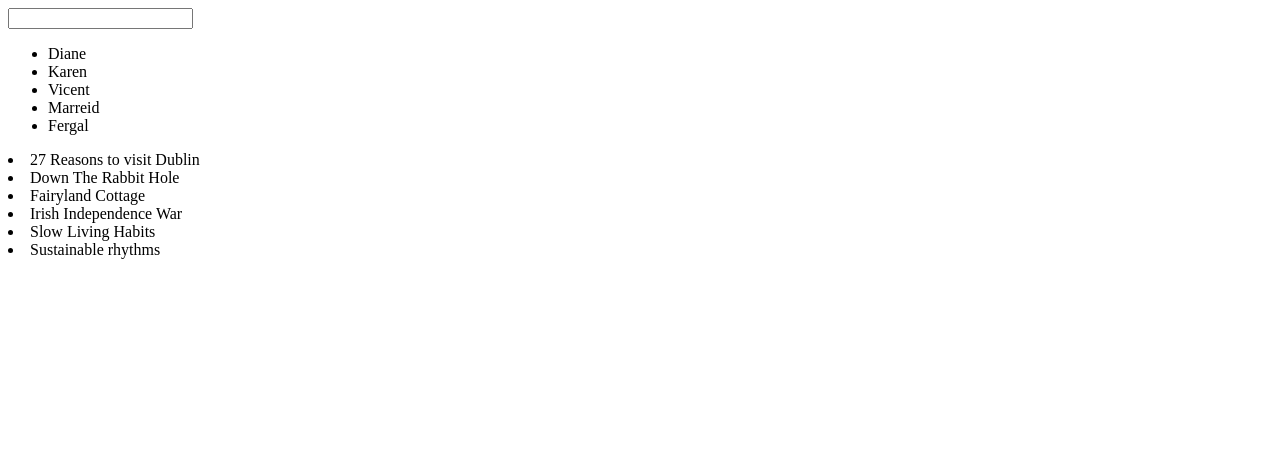
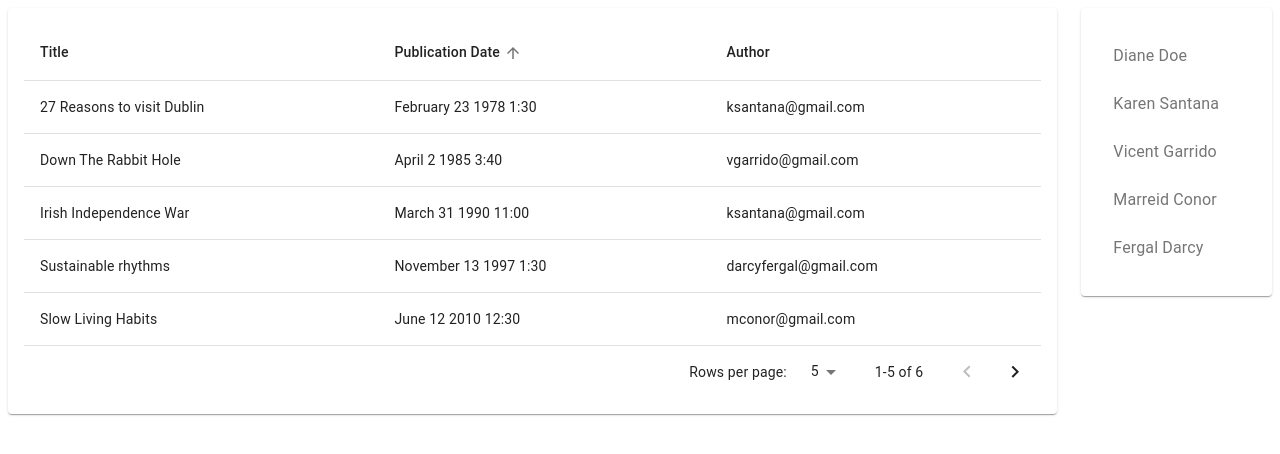
Before and after one commit to karensantana/Authorly, a React (Create React App) app: page / in a window 1280 px wide. Shown: the top 454 px of the page. Built offline with nearby package versions, Linux system fonts and the light colour scheme.

Commit message:
Refactor and adding Pagination

```diff
--- a/src/actions/actionTypes.js
+++ b/src/actions/actionTypes.js
@@ -2,3 +2,5 @@ export const SELECTED_AUTHOR = 'SELECTED_AUTHOR';
 export const SELECTED_SORTING_KEY = 'SELECTED_SORTING_KEY';
 export const SELECTED_SORTING_ORDER = 'SELECTED_SORTING_ORDER';
 export const SEARCH_BY_TITLE = 'SEARCH_BY_TITLE';
+export const SELECTED_PAGE = 'SELECTED_PAGE';
+export const SELECTED_ROWS_PER_PAGE = 'SELECTED_ROWS_PER_PAGE';
--- a/src/actions/index.js
+++ b/src/actions/index.js
@@ -1,4 +1,10 @@
-import { SELECTED_AUTHOR, SELECTED_SORTING_ORDER, SELECTED_SORTING_KEY, SEARCH_BY_TITLE } from './actionTypes';
+import { SELECTED_AUTHOR,
+    SELECTED_SORTING_ORDER,
+    SELECTED_SORTING_KEY,
+    SEARCH_BY_TITLE,
+    SELECTED_PAGE,
+    SELECTED_ROWS_PER_PAGE
+ } from './actionTypes';
 
 export function searchByTitle (title) {
     return {
@@ -27,3 +33,17 @@ export function selectedSortingOrder (sortingOrder) {
         payload: sortingOrder
     }
 }
+
+export function selectedRowsPerPage (rowsPerPage) {
+    return {
+        type: SELECTED_ROWS_PER_PAGE,
+        payload: rowsPerPage
+    }
+}
+
+export function selectedPage (page) {
+    return {
+        type: SELECTED_PAGE,
+        payload: page
+    }
+}
--- a/src/components/App.js
+++ b/src/components/App.js
@@ -1,14 +1,10 @@
 import React from 'react';
-import AuthorList from '../containers/AuthorList';
-import SearchTerm from '../containers/SearchTerm';
-import VisibleTableList from '../containers/VisibleTableList';
+import Main from '../components/Main';
 
 const App = () => {
     return (
         <div>
-            <SearchTerm />
-            <AuthorList />
-            <VisibleTableList />
+            <Main />
         </div>
     )
 }
--- /dev/null
+++ b/src/components/Main.js
@@ -0,0 +1,40 @@
+import React from 'react';
+import { makeStyles } from '@material-ui/core/styles';
+import Paper from '@material-ui/core/Paper';
+import Grid from '@material-ui/core/Grid';
+import AuthorList from '../containers/AuthorList';
+import VisibleTableList from '../containers/VisibleTableList';
+
+const useStyles = makeStyles(theme => ({
+  root: {
+    flexGrow: 1,
+  },
+  paper: {
+    padding: theme.spacing(2),
+    textAlign: 'center',
+    color: theme.palette.text.secondary,
+  },
+}));
+
+const Main = () => {
+  const classes = useStyles();
+
+  return (
+    <div className={classes.root}>
+      <Grid container spacing={3}>
+        <Grid item xs={10}>
+          <Paper className={classes.paper}>
+                <VisibleTableList />
+          </Paper>
+        </Grid>
+        <Grid item xs={2}>
+            <Paper className={classes.paper}>
+                <AuthorList />
+            </Paper>
+        </Grid>
+      </Grid>
+    </div>
+  );
+}
+
+export default Main;
--- /dev/null
+++ b/src/components/Table.js
@@ -0,0 +1,88 @@
+import React from 'react';
+import Table from '@material-ui/core/Table';
+import TableBody from '@material-ui/core/TableBody';
+import TableCell from '@material-ui/core/TableCell';
+import TableHead from '@material-ui/core/TableHead';
+import TableRow from '@material-ui/core/TableRow';
+import Paper from '@material-ui/core/Paper';
+import TablePagination from '@material-ui/core/TablePagination';
+import TableSortLabel from '@material-ui/core/TableSortLabel';
+
+const  PublicationsTable = props => {
+  const rows = props.publications;
+  const sortingOrder = props.sortingOrder;
+  const sortingKey = props.sortingKey;
+  const selectedSortingKey = props.selectedSortingKey;
+  const selectedSortingOrder = props.selectedSortingOrder;
+  const page = props.page;
+  const rowsPerPage = props.rowsPerPage;
+  const selectedPage = props.selectedPage;
+  const selectedRowsPerPage = props.selectedRowsPerPage;
+  return (
+    <div>
+        <Table aria-label="simple table">
+            <TableHead>
+                <TableRow>
+                <TableCell align ="left">Title</TableCell>
+                <TableCell align ="left">
+                    Publication Date
+                    <TableSortLabel
+                        active = { sortingKey === 'date' ? true : false }
+                        direction = { sortingOrder }
+                        onClick = {() => {
+                            selectedSortingKey('date');
+                            selectedSortingOrder(sortingOrder === 'asc'? 'desc': 'asc');
+                        }}
+                    >
+                    </TableSortLabel>
+                </TableCell>
+                <TableCell align="left">
+                    Author
+                    <TableSortLabel
+                        active = { sortingKey === 'authorEmail' ? true : false }
+                        direction = { sortingOrder }
+                        onClick = {() => {
+                            selectedSortingKey('authorEmail');
+                            selectedSortingOrder(sortingOrder === 'asc'? 'desc': 'asc');
+                        }}
+                    >
+                    </TableSortLabel>
+                </TableCell>
+                </TableRow>
+            </TableHead>
+        <TableBody>
+            {rows.slice(page * rowsPerPage, page * rowsPerPage + rowsPerPage).map(row => (
+            <TableRow key={row.name}>
+                <TableCell
+                    align="left"
+                    sortDirection= 'asc'
+                >
+                    {row.title}
+                </TableCell>
+                <TableCell align="left">
+                    {row.date}
+                </TableCell>
+                <TableCell align="left">
+                    {row.authorEmail}
+                </TableCell>
+            </TableRow>
+            ))}
+        </TableBody>
+    </Table>
+    <TablePagination
+        rowsPerPageOptions={[5, 10, 25]}
+        component="div"
+        count={rows.length}
+        rowsPerPage={rowsPerPage}
+        page={page}
+        onChangePage={ (event, newPage) => {selectedPage(newPage)}}
+        onChangeRowsPerPage={event => {
+            selectedRowsPerPage(parseInt(event.target.value, 10));
+            selectedPage(0);
+          }}
+  />
+    </div>
+  );
+}
+
+export default PublicationsTable;
--- a/src/containers/AuthorList.js
+++ b/src/containers/AuthorList.js
@@ -1,21 +1,30 @@
 import React, { Component } from 'react';
 import { connect } from 'react-redux';
 import { selectedAuthor } from '../actions'
+import { makeStyles } from '@material-ui/core/styles';
+import List from '@material-ui/core/List';
+import ListItem from '@material-ui/core/ListItem';
+import ListItemText from '@material-ui/core/ListItemText';
+import Divider from '@material-ui/core/Divider';
+
 
 class AuthorList extends Component {
     renderList(){
         return this.props.authors.authorsList.map( author => {
             return (
-                <li key={ author.email }onClick={()=> this.props.selectedAuthor(author)}> {author.firstName} </li>
+                <ListItem button>
+                    <ListItemText onClick={()=> this.props.selectedAuthor(author)} primary={author.firstName + ' ' + author.lastName} />
+                </ListItem>
+                //<li key={ author.email }onClick={()=> this.props.selectedAuthor(author)}> {author.firstName} </li>
             );
         });
     }
 
     render(){
         return (
-            <ul>
+            <List component="nav" aria-label="secondary mailbox folders">
                 { this.renderList() }
-            </ul>
+            </List>
         );
     }
 }
--- a/src/containers/VisibleTableList.js
+++ b/src/containers/VisibleTableList.js
@@ -1,28 +1,50 @@
 import React, { Component } from 'react';
 import { connect } from 'react-redux';
 import { getSortedPublications } from '../selectors';
+import PublicationsTable from '../components/Table'
+import { selectedSortingKey,
+     selectedSortingOrder,
+     selectedRowsPerPage,
+     selectedPage
+    } from '../actions';
 
 class VisibleTableList extends Component {
-    renderList(){
-        return this.props.publications.map( publication => {
-            return (
-                <li > {publication.title} </li>
-            );
-        });
-    }
+    render() {
 
-    render() {
         return (
-            <div> { this.renderList()} </div>
+            <div>
+                <PublicationsTable
+                selectedSortingKey = {this.props.selectedSortingKey}
+                selectedSortingOrder = {this.props.selectedSortingOrder}
+                sortingKey = {this.props.sortingKey}
+                sortingOrder = {this.props.sortingOrder}
+                publications={this.props.publications}
+                page= {this.props.page}
+                rowsPerPage= {this.props.rowsPerPage}
+                selectedPage= {this.props.selectedPage}
+                selectedRowsPerPage={this.props.selectedRowsPerPage}
+                />
+            </div>
         );
     }
 }
 
 const mapStateToProps = state => {
+    console.log(state);
     return {
-        publications: getSortedPublications(state)
-
+        publications: getSortedPublications(state),
+        sortingOrder: state.dataOrderParameters.sortingOrder,
+        sortingKey: state.dataOrderParameters.sortingKey,
+        page: state.dataOrderParameters.page,
+        rowsPerPage: state.dataOrderParameters.rowsPerPage
     }
 }
 
-export default connect(mapStateToProps)(VisibleTableList);
+export default connect(
+    mapStateToProps,
+    {   selectedSortingKey,
+        selectedSortingOrder,
+        selectedPage,
+        selectedRowsPerPage
+    }
+    )(VisibleTableList);
--- a/src/reducers/PublicationReducer.js
+++ b/src/reducers/PublicationReducer.js
@@ -1,10 +1,10 @@
 const initialState =  [
-        { title: '27 Reasons to visit Dublin', date: '', author: 'ksantana@gmail.com' },
-        { title: 'Irish Independence War', date: '', author: 'ksantana@gmail.com' },
-        { title: 'Down The Rabbit Hole', date: '', author: 'vgarrido@gmail.com' },
-        { title: 'Slow Living Habits', date: '', author: 'mconor@gmail.com' },
-        { title: 'Sustainable rhythms', date: '', author: 'darcyfergal@gmail.com' },
-        { title: 'Fairyland Cottage', date: '', author: 'mconor@gmail.com' },
+        { title: '27 Reasons to visit Dublin', date: "February 23 1978 1:30", authorEmail: 'ksantana@gmail.com' },
+        { title: 'Irish Independence War', date: "March 31 1990 11:00", authorEmail: 'ksantana@gmail.com' },
+        { title: 'Down The Rabbit Hole', date: "April 2 1985 3:40", authorEmail: 'vgarrido@gmail.com' },
+        { title: 'Slow Living Habits', date: "June 12 2010 12:30", authorEmail: 'mconor@gmail.com' },
+        { title: 'Sustainable rhythms', date: "November 13 1997 1:30", authorEmail: 'darcyfergal@gmail.com' },
+        { title: 'Fairyland Cottage', date: "December 1 2019 6:00", authorEmail: 'mconor@gmail.com' },
     ];
 
 export function publicationReducer (state = initialState, action) {
--- a/src/reducers/SortingFilterReducer.js
+++ b/src/reducers/SortingFilterReducer.js
@@ -1,25 +1,41 @@
-import { SELECTED_SORTING_ORDER, SELECTED_SORTING_KEY, SEARCH_BY_TITLE } from '../actions/actionTypes';
+import {
+    SELECTED_SORTING_ORDER,
+    SELECTED_SORTING_KEY,
+    SEARCH_BY_TITLE,
+    SELECTED_ROWS_PER_PAGE,
+    SELECTED_PAGE
+ } from '../actions/actionTypes';
 
 const initialState = {
-    sortingOrder: 'ASC',
-    sortingKey: 'TITLE',
-    searchTitle: ''
+    sortingOrder: 'asc',
+    sortingKey: 'date',
+    searchTitle: '',
+    page: 0,
+    rowsPerPage: 5
 }
 
 export function sortingFilterReducer (state= initialState, action) {
     switch (action.type) {
         case SELECTED_SORTING_ORDER:
             return Object.assign({}, state, {
-                selectedAuthor: action.payload
+                sortingOrder: action.payload
             });
         case SELECTED_SORTING_KEY:
             return Object.assign({}, state, {
-                selectedAuthor: action.payload
+                sortingKey: action.payload
             });
         case SEARCH_BY_TITLE:
             return Object.assign({}, state, {
                 searchTitle: action.payload
             });
+        case SELECTED_PAGE:
+            return Object.assign({}, state, {
+                page: action.payload
+            });
+        case SELECTED_ROWS_PER_PAGE:
+            return Object.assign({}, state, {
+                rowsPerPage: action.payload
+            })
         default:
             return state;
     }
--- a/src/selectors/index.js
+++ b/src/selectors/index.js
@@ -6,18 +6,15 @@ const getSortingOrder = state => state.dataOrderParameters.sortingOrder
 const getAuthor = state => state.authors.selectedAuthor
 const getSearchByTitle = state => state.dataOrderParameters.searchTitle
 
-function compare(a, b) {
-    // Use toUpperCase() to ignore character casing
-    const titleA = a.title
-    const titleB = b.title
-
-    let comparison = 0;
-    if (titleA > titleB) {
-      comparison = 1;
-    } else if (titleA < titleB) {
-      comparison = -1;
+//Sorting function
+function desc(a, b, orderBy) {
+    if (b[orderBy] < a[orderBy]) {
+      return -1;
     }
-    return comparison;
+    if (b[orderBy] > a[orderBy]) {
+      return 1;
+    }
+    return 0;
 }
 const getFilteredByTitle = createSelector(
     [getSearchByTitle, getPublications],
@@ -43,7 +40,7 @@ const getFilteredByAuthor = createSelector(
         else {
             return (
                 publications.filter( function (publication) {
-                    return publication.author === author.email
+                    return publication.authorEmail === author.email
                 })
             );
         }
@@ -53,25 +50,16 @@ const getFilteredByAuthor = createSelector(
 export const getSortedPublications = createSelector(
     [getFilteredByAuthor, getSortingKey, getSortingOrder],
     (publications, sortingKey, sortingOrder) => {
+        switch (sortingKey) {
+            case 'date':
+                return publications.sort(sortingOrder === 'asc' ?
+                    (a,b) => { return new Date(a.date) - new Date(b.date) } : (a,b) => { return -new Date(a.date) - new Date(b.date)
+                });;
+            case 'authorEmail':
+                return publications.sort(sortingOrder === 'desc' ? (a, b) => desc(a, b, sortingKey) : (a, b) => -desc(a, b, sortingKey));
+            default:
+                return publications;
+        }
 
-        switch (sortingKey) {
-            case 'DATE':
-                if( sortingOrder === 'ASC') {
-                  return publications.sort((a,b) => (a.date > b.date) ? 1 : ((b.date > a.date) ? -1 : 0));
-                }
-                else {
-                    return publications.sort((a,b) => (a.date < b.date) ? 1 : ((b.date < a.date) ? -1 : 0));
-                }
-            case 'TITLE':
-                if( sortingOrder === 'ASC') {
-                    return publications.sort(compare);
-                }
-                else {
-                    return publications.sort((a,b) => (a.date < b.date) ? 1 : ((b.date < a.date) ? -1 : 0));
-                }
-            default:
-
-
-        }
     }
 )
```
